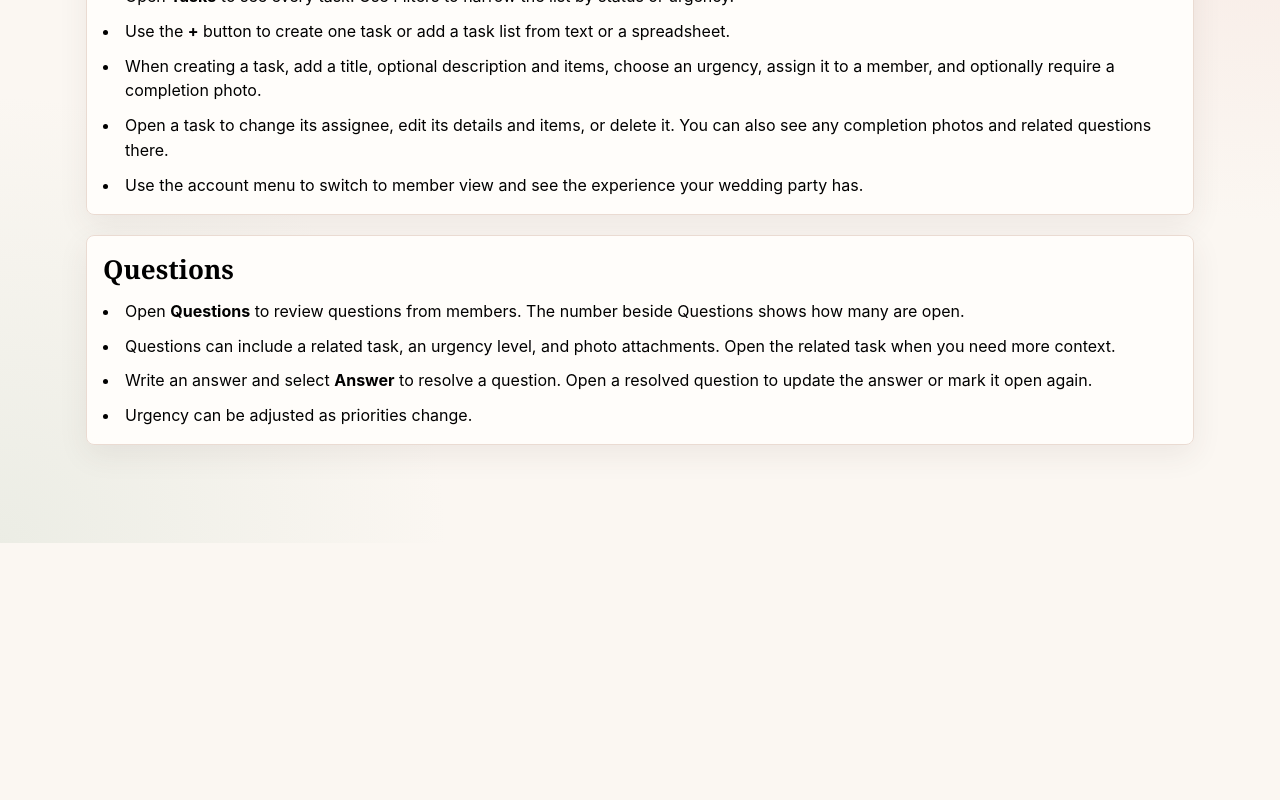
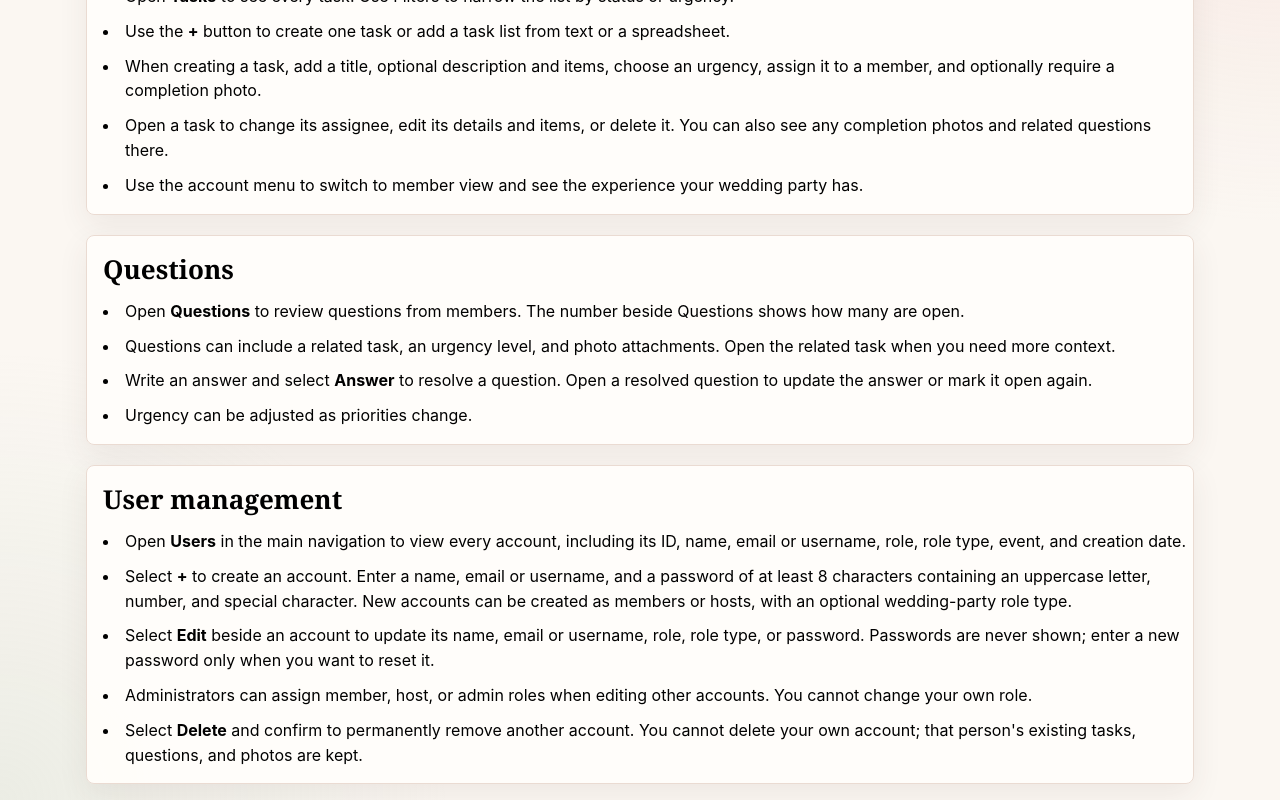
Before and after one commit to smaruvada/wedding-day, a React (Vite) app in the folder client/: page /help in a window 1280 px wide. Shown: the part 257-1057 px from the top of the page. Before the commit the page ends 800 px from the top, so only its background shows below. Built offline with nearby package versions, Linux system fonts and the light colour scheme; no server answers; sample sign-in values are in the browser's storage.

Commit message:
Added help for user management

```diff
--- a/client/src/pages/HelpPage.tsx
+++ b/client/src/pages/HelpPage.tsx
@@ -55,6 +55,19 @@ export function HelpPage() {
             </List>
           )}
         </Card>
+
+        {user.role === "admin" && (
+          <Card withBorder>
+            <Title order={2}>User management</Title>
+            <List mt="sm" spacing="xs">
+              <List.Item>Open <strong>Users</strong> in the main navigation to view every account, including its ID, name, email or username, role, role type, event, and creation date.</List.Item>
+              <List.Item>Select <strong>+</strong> to create an account. Enter a name, email or username, and a password of at least 8 characters containing an uppercase letter, number, and special character. New accounts can be created as members or hosts, with an optional wedding-party role type.</List.Item>
+              <List.Item>Select <strong>Edit</strong> beside an account to update its name, email or username, role, role type, or password. Passwords are never shown; enter a new password only when you want to reset it.</List.Item>
+              <List.Item>Administrators can assign member, host, or admin roles when editing other accounts. You cannot change your own role.</List.Item>
+              <List.Item>Select <strong>Delete</strong> and confirm to permanently remove another account. You cannot delete your own account; that person&apos;s existing tasks, questions, and photos are kept.</List.Item>
+            </List>
+          </Card>
+        )}
       </Stack>
     </Layout>
   );
```
